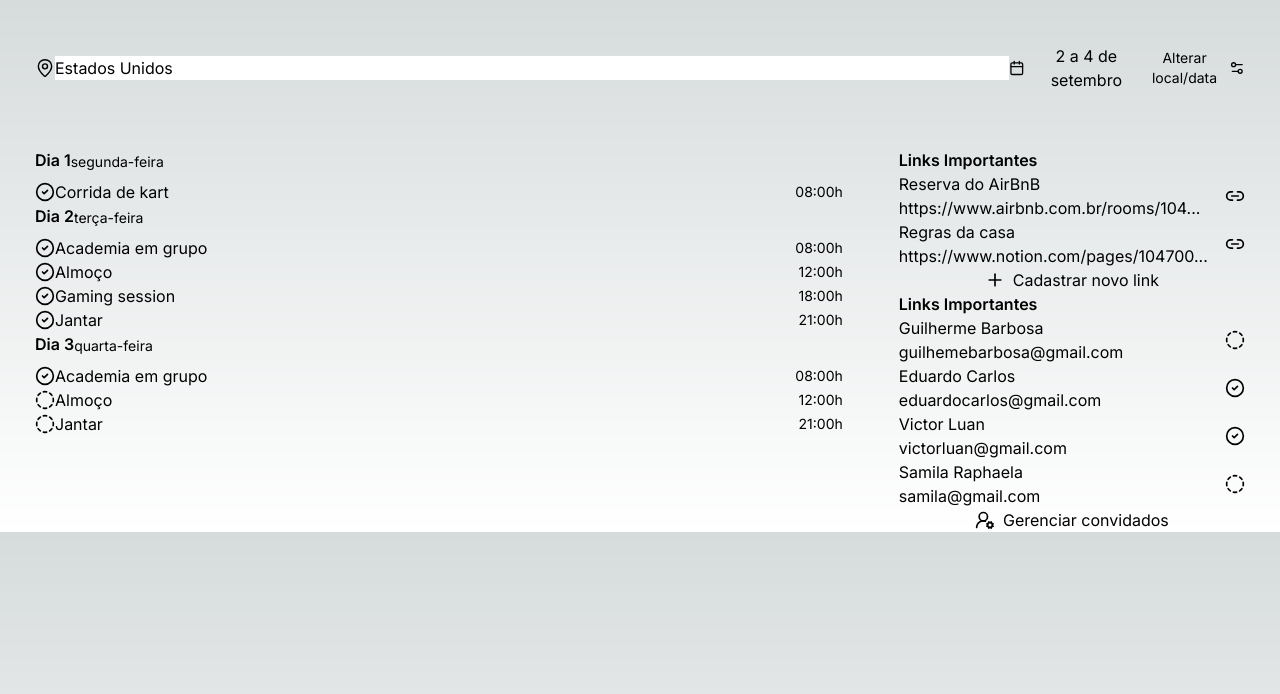
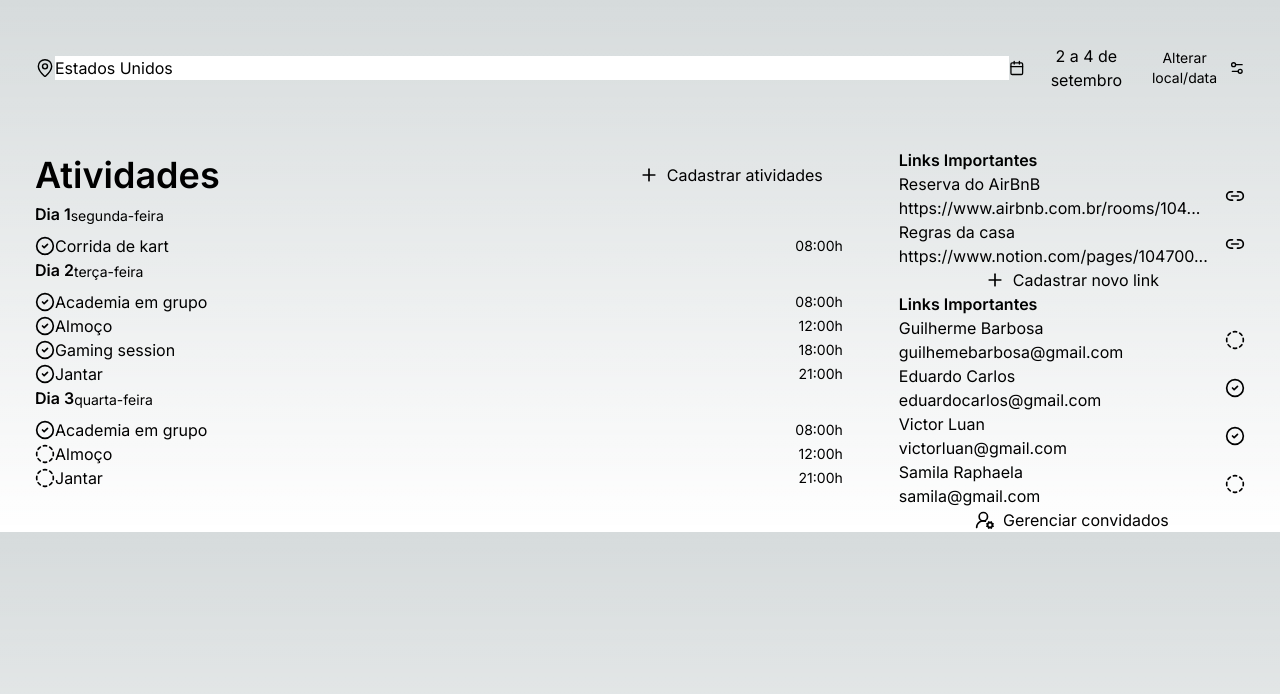
Before and after one commit to Edu4rdoCarlos/plann.er-nextjs, a Next.js app: page /trip/1 in a window 1280 px wide. Shown: the top 694 px of the page. Built offline with nearby package versions, Linux system fonts and the light colour scheme.

Commit message:
update: add modal

```diff
--- a/src/components/Layout/Trip/ActivitiesLayout/index.tsx
+++ b/src/components/Layout/Trip/ActivitiesLayout/index.tsx
@@ -1,13 +1,23 @@
 'use client'
 
 import { Collection } from "@/src/components/compounds/Activities/Collection/Collection"
+import { CreateActivity } from "@/src/components/compounds/Modal/CreateActivity/CreateActivity";
 import { useActivitiesProps } from "@/src/hooks/trip/useActivitiesProps"
+import { useState } from "react";
 
 
 export const ActivitiesLayout = () => {
   const { items } = useActivitiesProps();
+  const [open, setOpen] = useState(false);
 
-  console.log(items)
 
-  return <div className="flex flex-col gap-8">{items.map((item, idx) => { return <Collection {...item} key={`${item.date}-${idx}`} />})}</div>
+  return (
+  <div className="flex flex-col gap-8">
+    <div className="flex justify-between items-center relative z-10">
+      <h1 style={{fontSize: 36, }} className="font-semibold">Atividades</h1>
+      <CreateActivity onOpenChange={setOpen} open={open} />
+    </div>
+    {items.map((item, idx) => { return <Collection {...item} key={`${item.date}-${idx}`} />})}
+  </div>
+  )
 }
--- a/src/components/compounds/Modal/CreateActivity/CreateActivity.tsx
+++ b/src/components/compounds/Modal/CreateActivity/CreateActivity.tsx
@@ -52,7 +52,7 @@ export const CreateActivity = (props: CreateActivityProps) => {
         </div>
       </Dialog.Content>
       <Dialog.Footer>
-        <Button onClick={handleCreateActivity}>Salvar link</Button>
+        <Button onClick={handleCreateActivity}>Cadastrar</Button>
       </Dialog.Footer>
     </Dialog.Root>
   );
```
